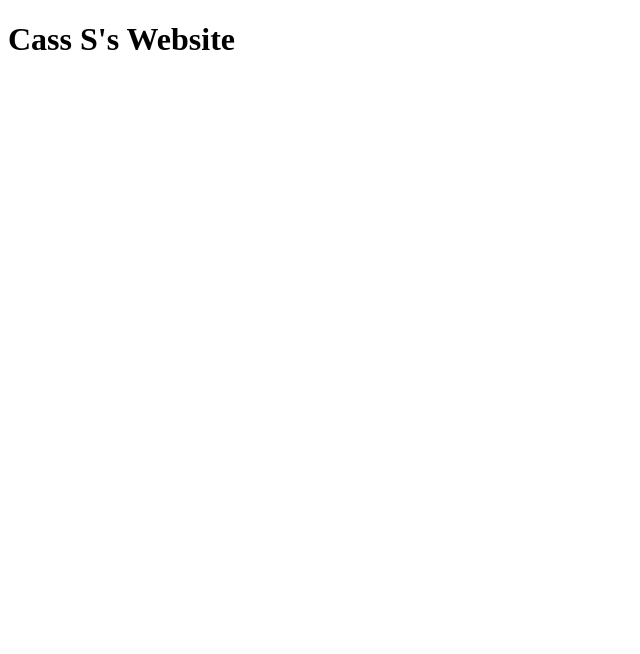
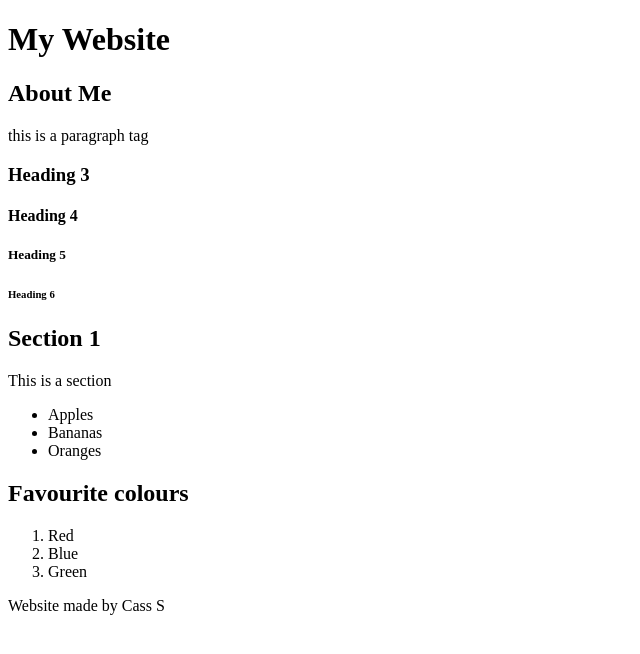
Before and after one commit to cassaurora/Website, a plain HTML site: page index.html in a window 1280 px wide. Shown: the whole page, without its empty margins (0-640 px from the left). Drawn offline with Linux system fonts and the light colour scheme.

Commit message:
Update index.html

```diff
--- a/index.html
+++ b/index.html
@@ -5,6 +5,36 @@
     <meta charset="utf-8">
 </head>
 <body>
-  <h1>Cass S's Website</h1>
+  <!-- hello there -->
+  <header>
+    <h1>My Website</h1>
+    <h2>About Me</h2>
+    <p>this is a paragraph tag</p>
+    <h3>Heading 3</h3>
+    <h4>Heading 4</h4>
+    <h5>Heading 5</h5>
+    <h6>Heading 6</h6>
+</header>
+
+<section>
+  <h1>Section 1</h1>
+  <p>This is a section</p>
+  <ul>
+    <li>Apples</li>
+    <li>Bananas</li>
+    <li>Oranges</li>
+  </ul>
+
+
+  <h2>Favourite colours</h2>
+  <ol>
+    <li>Red</li>
+    <li>Blue</li>
+    <li>Green</li>
+  </ol>
+
+</section>
+<footer>
+          <p>Website made by Cass S</p>
 </body>
 </html>
```
